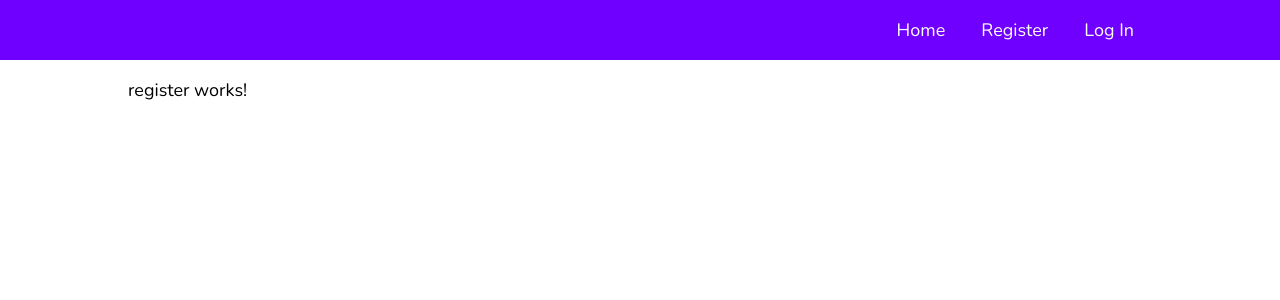
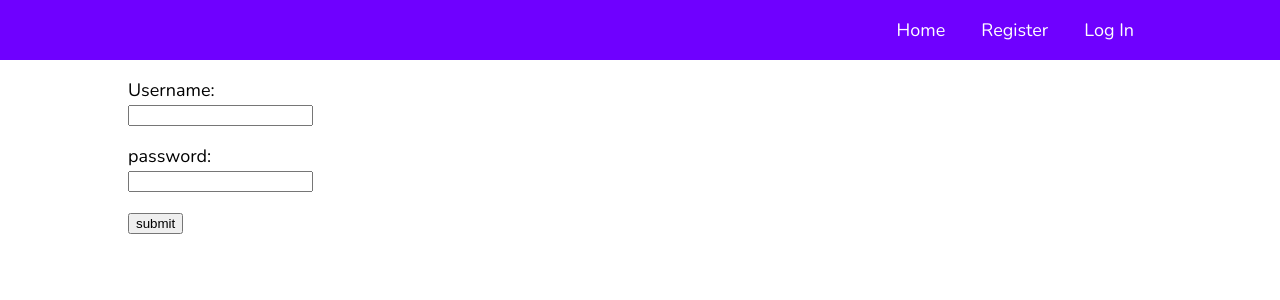
Before and after one commit to RakulJana/se3316-rjanatha-lab5, an Angular app in the folder client/: page /register in a window 1280 px wide. Shown: the top 300 px of the page. Built offline with nearby package versions, Linux system fonts and the light colour scheme.

Commit message:
Error checks for register and login
Added a reply from the server when login doesnt work accordingly

```diff
--- a/client/src/app/http.service.ts
+++ b/client/src/app/http.service.ts
@@ -15,11 +15,14 @@ export class HttpService {
   getSongsID(id) {
     return this.http.get('http://localhost:8080/open/songs/'+id)
   }
-  logIn(userData){
+  logIn(userData: Object){
     return this.http.post('http://localhost:8080/login', userData)
+  }
+  // this wil register a new user
+  register(registerData: Object){
+    return this.http.post('http://localhost:8080/register', registerData);
   }
   search(name){
     return this.http.get('http://localhost:8080/open/songs/search/'+name)
-
   }
 }
--- a/client/src/app/login/login.component.html
+++ b/client/src/app/login/login.component.html
@@ -5,6 +5,7 @@
         <p>password:<br>
         <input type = "text" [(ngModel)] = "pass"></p>
         <button (click)= "logIn()">submit</button>
+        <p>{{reply}}</p>
 
 
 </div>
--- a/client/src/app/login/login.component.ts
+++ b/client/src/app/login/login.component.ts
@@ -12,6 +12,7 @@ export class LoginComponent implements OnInit {
   disp: boolean = false;
   name: string=''; // values from the html
   pass: string = '';
+  reply: string = '';
   //userData: Object;
 
 
@@ -37,6 +38,18 @@ export class LoginComponent implements OnInit {
     this._http.logIn(userData).subscribe(data => {
       var newData = data;
       // the the data is the same as res.json. it checks
+      if(newData["message"] == "Invalid email field"){
+        console.log(newData["message"])
+        this.reply = newData["message"] + " please try again";
+      }
+      if(newData["message"] == "Empty email field"){
+        console.log(newData["message"])
+        this.reply = newData["message"] + " please try again";
+      }
+      if(newData["message"] == "Empty password field"){
+        // since not yet verified we will leave it as registered
+        this.reply = newData["message"] + " please try again";
+      }
       if(newData["message"] == "Logged In"){
         // i set a local storage of the username within the browser, to be able to access authorized urls
         localStorage.username = this.name;
@@ -44,9 +57,7 @@ export class LoginComponent implements OnInit {
 
         this.route.navigateByUrl("")
       }
-      else{
-        console.log("You are not in")
-      }
+
 
   });
 }
--- a/client/src/app/register/register.component.html
+++ b/client/src/app/register/register.component.html
@@ -1 +1,11 @@
-<p>register works!</p>
+<div>
+
+        <p>Username:<br>
+        <input type = "text" [(ngModel)] = "name"></p>
+        <p>password:<br>
+        <input type = "text" [(ngModel)] = "pass"></p>
+        <button (click)= "registerUser()">submit</button>
+        <p>{{reply}}</p> <!--replies with the message that is sent from the server if failed-->
+
+
+</div>
--- a/client/src/app/register/register.component.ts
+++ b/client/src/app/register/register.component.ts
@@ -1,5 +1,6 @@
 import { Component, OnInit } from '@angular/core';
 import { Router } from '@angular/router'
+import { HttpService } from '../http.service'
 
 @Component({
   selector: 'app-register',
@@ -8,12 +9,49 @@ import { Router } from '@angular/router'
 })
 export class RegisterComponent implements OnInit {
 
-  constructor(private route: Router) { }
+  constructor(private route: Router, private _http: HttpService) { }
+  name: string=''; // values from the html
+  pass: string = '';
+  reply: string = '';
 
   ngOnInit() {
 
   }
 
   //register()
+  registerUser(){
+    let registerData = {
+      name: this.name,
+      pass: this.pass
+    }
+    console.log(registerData)
+    // this passes in log in inofrmation
+    this._http.register(registerData).subscribe(data => {
+      var regData = data;
+      console.log(regData["message"])
+      // the the data is the same as res.json. it checks
+      if(regData["message"] == "Invalid email field"){
+        console.log(regData["message"])
+        this.reply = regData["message"] + " please try again";
+      }
+      if(regData["message"] == "Empty email field"){
+        console.log(regData["message"])
+        this.reply = regData["message"] + " please try again";
+      }
+      if(regData["message"] == "Empty password field"){
+        // since not yet verified we will leave it as registered
+        this.reply = regData["message"] + " please try again";
+      }
+      if(regData["message"] == "already exists"){
+        this.reply = regData["message"] + " please try again";
+      }
+      else{
+        console.log(regData["message"])
+        this.route.navigateByUrl("") // routes back to the home screen upon success
+      }
+
+  });
+}
+  // ADD LOGOUT BUTTON TO ERASE THE LOCAL KEY
 
 }
```
Also changed, not shown: 1 other file (tests, documents, lock files or other folders).
